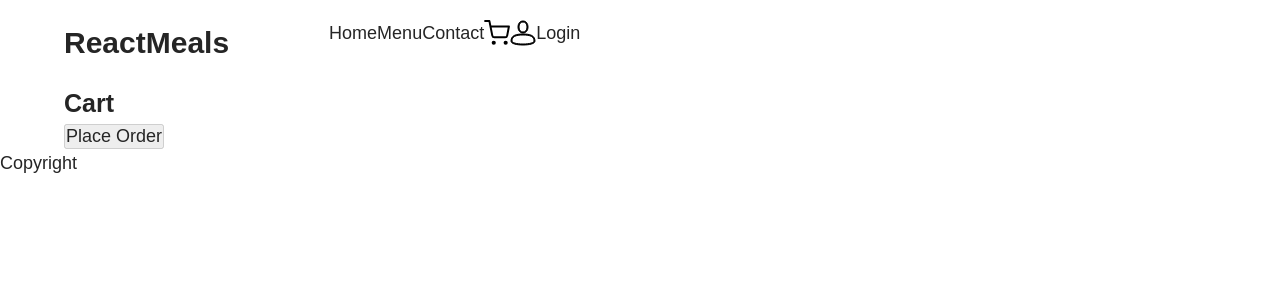
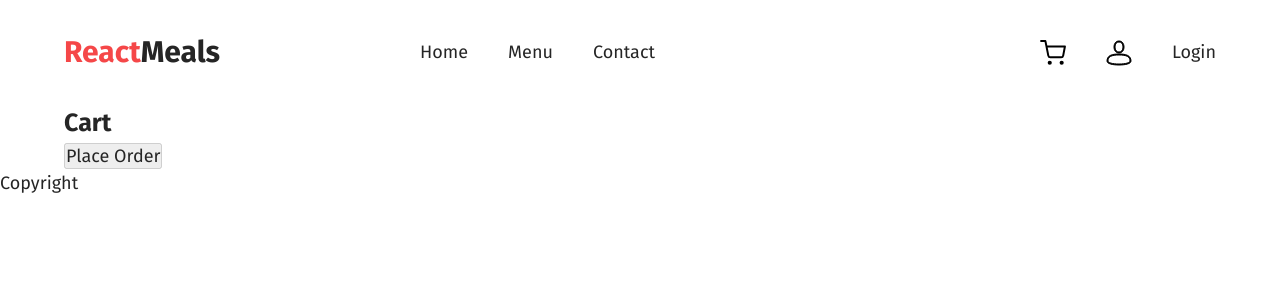
Before and after one commit to findshrey/food-order-app, a React (Create React App) app: page /cart in a window 1280 px wide. Shown: the top 300 px of the page. Built offline with nearby package versions, Linux system fonts and the light colour scheme.

Commit message:
Refactor: header component

```diff
--- a/public/index.html
+++ b/public/index.html
@@ -24,6 +24,12 @@
       work correctly both with client-side routing and a non-root public URL.
       Learn how to configure a non-root public URL by running `npm run build`.
     -->
+      <link rel="preconnect" href="https://fonts.googleapis.com" />
+      <link rel="preconnect" href="https://fonts.gstatic.com" crossorigin />
+      <link
+         href="https://fonts.googleapis.com/css2?family=Fira+Sans:wght@300;400;500;600;700&display=swap"
+         rel="stylesheet"
+      />
       <title>React App</title>
    </head>
    <body>
--- a/src/components/Layout/Header.js
+++ b/src/components/Layout/Header.js
@@ -10,7 +10,9 @@
          <div className="container">
             <Link to="/">
                <div className="logo">
-                  <h1>ReactMeals</h1>
+                  <h1>
+                     <span>React</span>Meals
+                  </h1>
                </div>
             </Link>
             <Navbar />
--- a/src/components/Layout/Header.module.scss
+++ b/src/components/Layout/Header.module.scss
@@ -1,15 +1,15 @@
+@import "../../index.scss";
+
 .main-head {
-   padding: 2rem 0;
+   padding: 3rem 0;
 
-   // :global(.container) {
-   //    display: flex;
-   //    justify-content: space-between;
-   // }
    :global(.container) {
       display: flex;
+      gap: 20rem;
+   }
 
-      & > a {
-         margin-right: 10rem;
-      }
+   span {
+      color: $c-red;
+      font-size: $h1;
    }
 }
--- a/src/components/Layout/Navbar.module.scss
+++ b/src/components/Layout/Navbar.module.scss
@@ -1,25 +1,24 @@
-// .navbar {
-//    display: flex;
-//    align-items: center;
-
-//    ul {
-//       display: flex;
-//    }
-
-//    li {
-//       margin-left: 2rem;
-//    }
-// }
-
-// .nav-link {
-// }
 .navbar {
    flex: 1;
 
    ul {
+      height: 100%;
       display: flex;
-      // height: 100%;
-      // display: grid;
-      // grid-template-columns: 1fr 1fr 1fr 3fr 1fr 1fr;
+      gap: 4rem;
+   }
+
+   li {
+      display: flex;
+      align-items: center;
+
+      &:nth-child(4) {
+         margin-left: auto;
+      }
+   }
+
+   // Vertically centering svg
+   a {
+      display: flex;
+      align-items: center;
    }
 }
--- a/src/index.scss
+++ b/src/index.scss
@@ -1,6 +1,6 @@
 // ---------- CONFIG ---------- //
 // Fonts
-$font-primary: "Hind Siliguri", sans-serif;
+$font-primary: "Fira Sans", sans-serif;
 
 // Header sizes
 $h1: 3rem;
@@ -13,6 +13,7 @@
 
 // Colors
 $c-black-matte: #252525;
+$c-red: #f54748;
 $c-white: #fff;
 
 // Paddings & Margins
```
Lines whose indentation alone changed are shown as unchanged.
